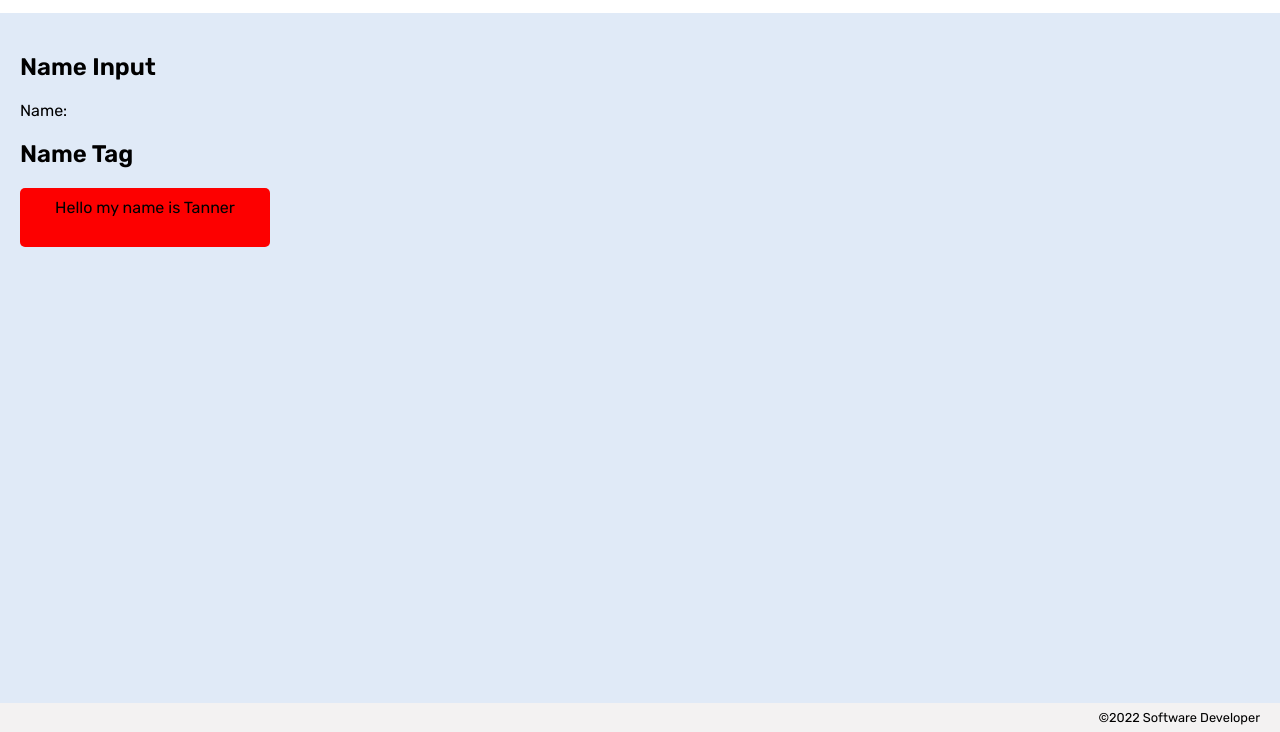
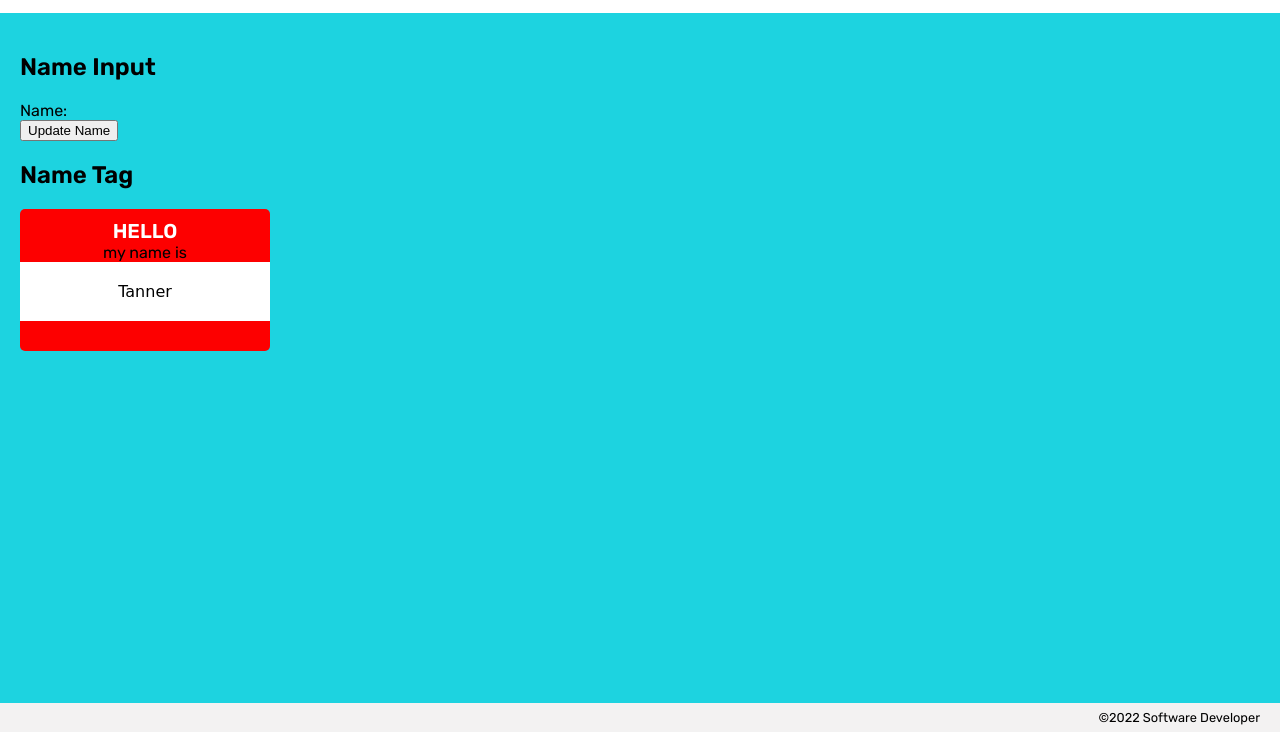
Before and after one commit to TannerRichards990/Name-Tag-2, a plain HTML site: page index.html in a window 1280 px wide. Shown: the part 68-800 px from the top of the page. Drawn offline with Linux system fonts and the light colour scheme.

Commit message:
added various css elements, working on JS functions

```diff
--- a/app.js
+++ b/app.js
@@ -1,5 +1,7 @@
 // import functions and grab DOM elements
 
+const nameInput = document.getElementById('name-input');
+console.log
 // let state
 
 // set event listeners
--- a/index.html
+++ b/index.html
@@ -31,6 +31,7 @@
                 </div>
             </label>
         </section>
+        <button id="update-btn">Update Name</button>
 
         <section>
             <h2>Name Tag</h2>
--- a/styles/global.css
+++ b/styles/global.css
@@ -1,5 +1,5 @@
 :root {
-    --background: rgb(224, 234, 247);
+    --background: rgb(29, 211, 224);
     --header-background: white;
     --footer-background: rgb(243, 242, 242);
 }
@@ -22,6 +22,7 @@ header {
 
 main {
     padding: 20px;
+    align-items: center;
 }
 
 footer {
@@ -42,3 +43,28 @@ footer {
     padding-bottom: 30px;
     border-radius: 5px;
 }
+
+span {
+    display: block;
+}
+
+#greeting-display {
+    text-transform: uppercase;
+    font-size: 20px;
+    color: white;
+    font-weight: 800;
+    text-align: center;
+}
+
+#into-display {
+    background: white;
+    padding-bottom: 10px;
+
+}
+
+#name-display {
+    background: white;
+    padding-top: 20px;
+    padding-bottom: 20px;
+    font-family: cursive;
+}
```
